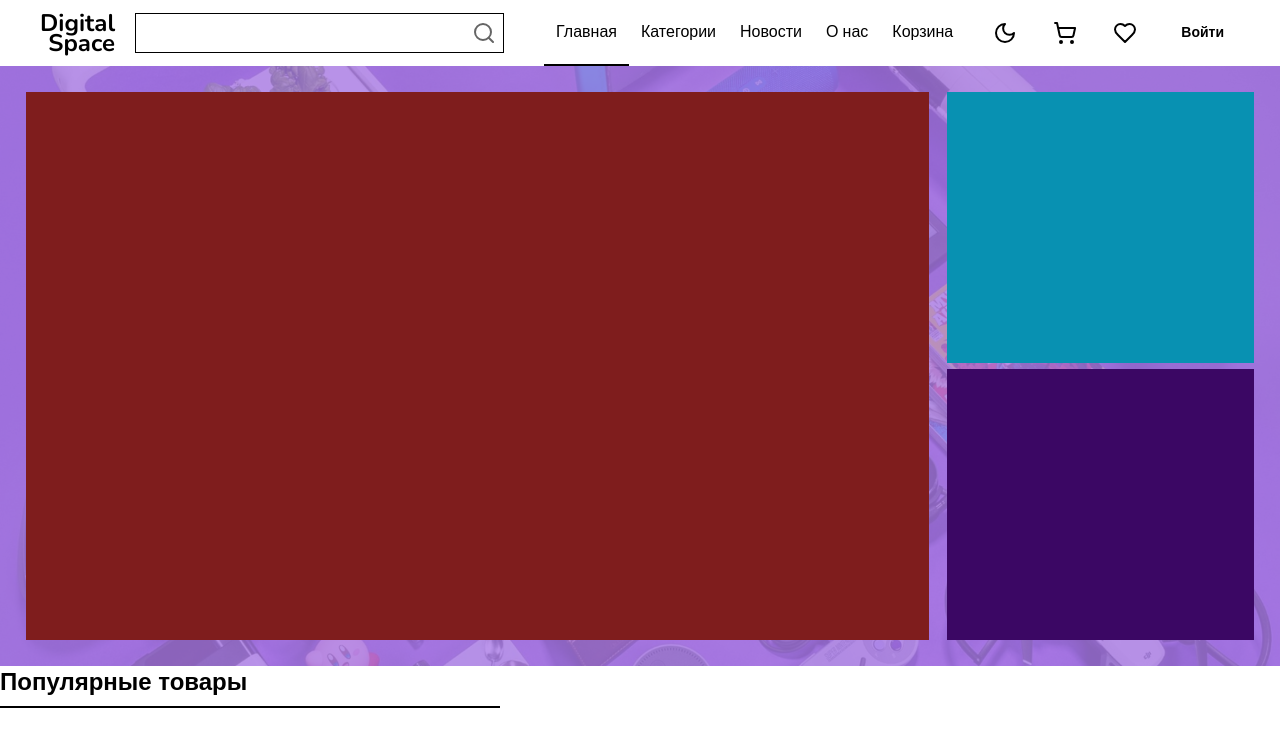
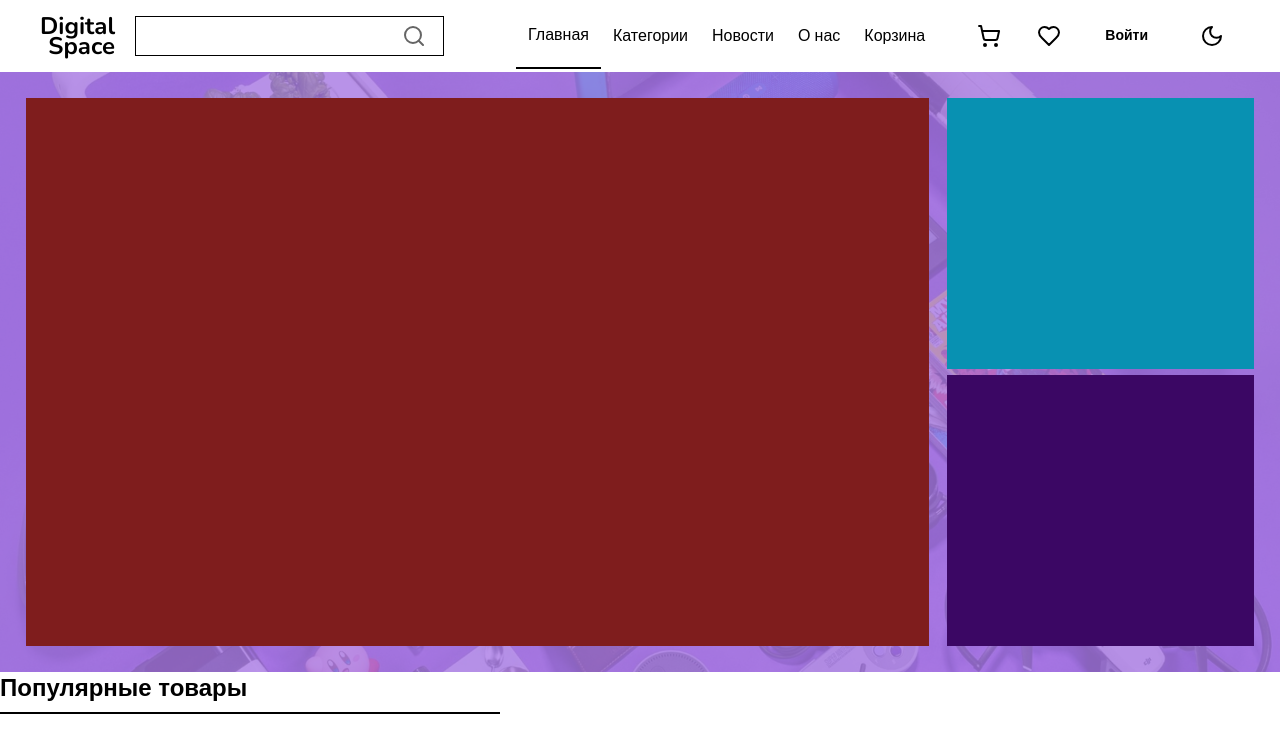
Before and after one commit to Fooreilry/store, a Next.js app: page / in a window 1280 px wide. Shown: the top 738 px of the page. Built offline with nearby package versions, Linux system fonts and the light colour scheme.

Commit message:
add header adaptive

```diff
--- a/src/app/styles/globals.css
+++ b/src/app/styles/globals.css
@@ -17,6 +17,18 @@ main {
   padding: 0 40px;
 }
 
+@media (max-width: 1280px) {
+  main {
+    padding: 0 20px;
+  }
+}
+
+@media (max-width: 768px) {
+  main {
+    padding: 0 15px;
+  }
+}
+
 * {
   box-sizing: border-box;
 }
--- /dev/null
+++ b/src/features/Navigation/index.ts
@@ -0,0 +1,4 @@
+import { Navigation } from './ui/Navigation';
+import { NavigationLinks } from './ui/NavigationLinks';
+
+export { Navigation, NavigationLinks };
--- /dev/null
+++ b/src/features/Navigation/ui/Navigation.tsx
@@ -0,0 +1,47 @@
+'use client';
+
+import { Button } from '@/src/shared/ui/button';
+import { cn } from '@/src/shared/utils';
+import { Heart, Menu, ShoppingCart, X } from 'lucide-react';
+import { useState } from 'react';
+import { NavigationLinks } from './NavigationLinks';
+
+export const Navigation = ({ className = '' }: { className?: string }) => {
+  const [state, setstate] = useState(false);
+  return (
+    <>
+      <div
+        className={cn(
+          className,
+          state ? 'translate-x-0 opacity-100' : 'opacity-0 -translate-x-full',
+          'absolute top-0 inset-x-0 z-20 w-full px-6 py-4 transition-all duration-300 ease-in-out xl:bg-none bg-secondary xl:mt-0 xl:p-0 xl:top-0 xl:relative xl:bg-transparent xl:w-auto xl:opacity-100 xl:translate-x-0 xl:flex xl:items-center',
+        )}
+      >
+        <div className=" w-full flex justify-end pb-4">
+          <Button className="xl:hidden" variant="ghost" onClick={() => setstate(!state)}>
+            <X />
+          </Button>
+        </div>
+        <NavigationLinks />
+        <ul className="flex gap-5 items-center mt-4  xl:mt-0">
+          <li className="order-2 xl:order-1">
+            <Button size="icon" variant="ghost">
+              <ShoppingCart />
+            </Button>
+          </li>
+          <li className="order-3 xl:order-2">
+            <Button size="icon" variant="ghost">
+              <Heart className=" hover:stroke-rose-600 hover:fill-rose-600" />
+            </Button>
+          </li>
+          <li className="order-1 xl:order-3">
+            <Button className=" font-bold ">Войти</Button>
+          </li>
+        </ul>
+      </div>
+      <Button className="xl:hidden" variant="ghost" onClick={() => setstate(!state)}>
+        <Menu />
+      </Button>
+    </>
+  );
+};
--- /dev/null
+++ b/src/features/Navigation/ui/NavigationLinks.tsx
@@ -0,0 +1,18 @@
+import { Routes } from '@/src/shared/constants/Routes';
+import { RouteLink } from '@/src/shared/ui/RouteLink/RouteLink';
+import { cn } from '@/src/shared/utils';
+import React from 'react';
+
+export const NavigationLinks = ({ className = '' }: { className?: string }) => {
+  return (
+    <nav className={cn(className)}>
+      <ul className={cn('flex flex-col -mx-6 xl:flex-row xl:items-center xl:mx-8', className)}>
+        {Routes.map(({ path, name }) => (
+          <li key={path}>
+            <RouteLink className="px-8 xl:px-3" path={path} name={name} />
+          </li>
+        ))}
+      </ul>
+    </nav>
+  );
+};
--- a/src/features/ProductSearch/ProductSearch.tsx
+++ b/src/features/ProductSearch/ProductSearch.tsx
@@ -1,14 +1,16 @@
+import { Button } from '@/src/shared/ui/button';
 import { Input } from '@/src/shared/ui/input';
+import { cn } from '@/src/shared/utils';
 import { Search } from 'lucide-react';
 import React from 'react';
 
-export const ProductSearch = () => {
+export const ProductSearch = ({ className = '' }: { className?: string }) => {
   return (
-    <div className="relative">
-      <Input className="bg-secondary/80 pr-10 text-base" />
-      <i className="absolute top-2 right-2">
-        <Search className="opacity-60" />
-      </i>
+    <div className={cn('relative h-10', className)}>
+      <Input className="bg-secondary/80 pr-16 text-base hidden md:block" />
+      <Button variant="ghost" className="absolute top-[2px] right-[2px]">
+        <Search className="opacity-100 md:opacity-60 " />
+      </Button>
     </div>
   );
 };
--- a/src/features/ThemeButton/ThemeButton.tsx
+++ b/src/features/ThemeButton/ThemeButton.tsx
@@ -2,6 +2,8 @@
 
 import { useMount } from '@/src/shared/hooks/useMount/useMount';
 import { Button } from '@/src/shared/ui/button';
+import { Skeleton } from '@/src/shared/ui/skeleton';
+import { cn } from '@/src/shared/utils';
 import { Moon, Sun } from 'lucide-react';
 import { useTheme } from 'next-themes';
 
@@ -14,10 +16,10 @@ export const ThemeButton = () => {
     setTheme(theme === 'dark' ? 'light' : 'dark');
   };
   if (!isMounted) {
-    return null;
+    return <Skeleton className="w-10 h-10" />;
   }
   return (
-    <Button variant="ghost" size="icon" onClick={toggleTheme}>
+    <Button variant="ghost" className={cn()} onClick={toggleTheme}>
       {theme === 'dark' ? <Sun /> : <Moon />}
     </Button>
   );
--- a/src/shared/ui/RouteLink/RouteLink.tsx
+++ b/src/shared/ui/RouteLink/RouteLink.tsx
@@ -13,7 +13,7 @@ export const RouteLink = ({ name, path, className }: { name: string; path: strin
   return (
     <Link
       className={cn(
-        'text-sm font-medium hover:text-primary py-5 px-3 font-normal block text-base text-nowrap',
+        'hover:text-primary py-5 font-normal block text-base text-nowrap',
         isActive && 'text-primary border-b-2 border-primary bg-primary/10',
         className,
       )}
--- a/src/widgets/Header/Header.tsx
+++ b/src/widgets/Header/Header.tsx
@@ -1,13 +1,12 @@
+import { Navigation } from '@/src/features/Navigation';
 import { ProductSearch } from '@/src/features/ProductSearch/ProductSearch';
 import { ThemeButton } from '@/src/features/ThemeButton/ThemeButton';
-import { Routes } from '@/src/shared/constants/Routes';
-import { RouteLink } from '@/src/shared/ui/RouteLink/RouteLink';
 import { Button } from '@/src/shared/ui/button';
 import { Heart, ShoppingCart } from 'lucide-react';
 
 export const Header = () => {
   return (
-    <header className="flex justify-between items-center px-10">
+    <header className="flex justify-between items-center px-4 xl:px-10 md:5">
       {/* TODO: Переделать!!! */}
       <h1 className="grid grid-row-2 font-bold text-2xl leading-5">
         <p>
@@ -16,37 +15,15 @@ export const Header = () => {
         <p className="text-right">Space</p>
       </h1>
 
-      <div className="w-[900px] min-w-80 mx-auto px-5">
+      <div className="w-[900px] x-auto px-0 md:px-5 py-4">
         <ProductSearch />
       </div>
-
-      <nav className=" ml-auto px-5">
-        <ul className="flex">
-          {Routes.map(({ path, name }) => (
-            <li key={path}>
-              <RouteLink path={path} name={name} />
-            </li>
-          ))}
-        </ul>
-      </nav>
-      <ul className="flex gap-5 items-center">
-        <li>
-          <ThemeButton />
-        </li>
-        <li>
-          <Button size="icon" variant="ghost">
-            <ShoppingCart />
-          </Button>
-        </li>
-        <li>
-          <Button size="icon" variant="ghost">
-            <Heart />
-          </Button>
-        </li>
-        <li>
-          <Button className=" font-bold ">Войти</Button>
-        </li>
-      </ul>
+      <div className="ml-auto px-0 md:px-5">
+        <Navigation />
+      </div>
+      <div>
+        <ThemeButton />
+      </div>
     </header>
   );
 };
```
